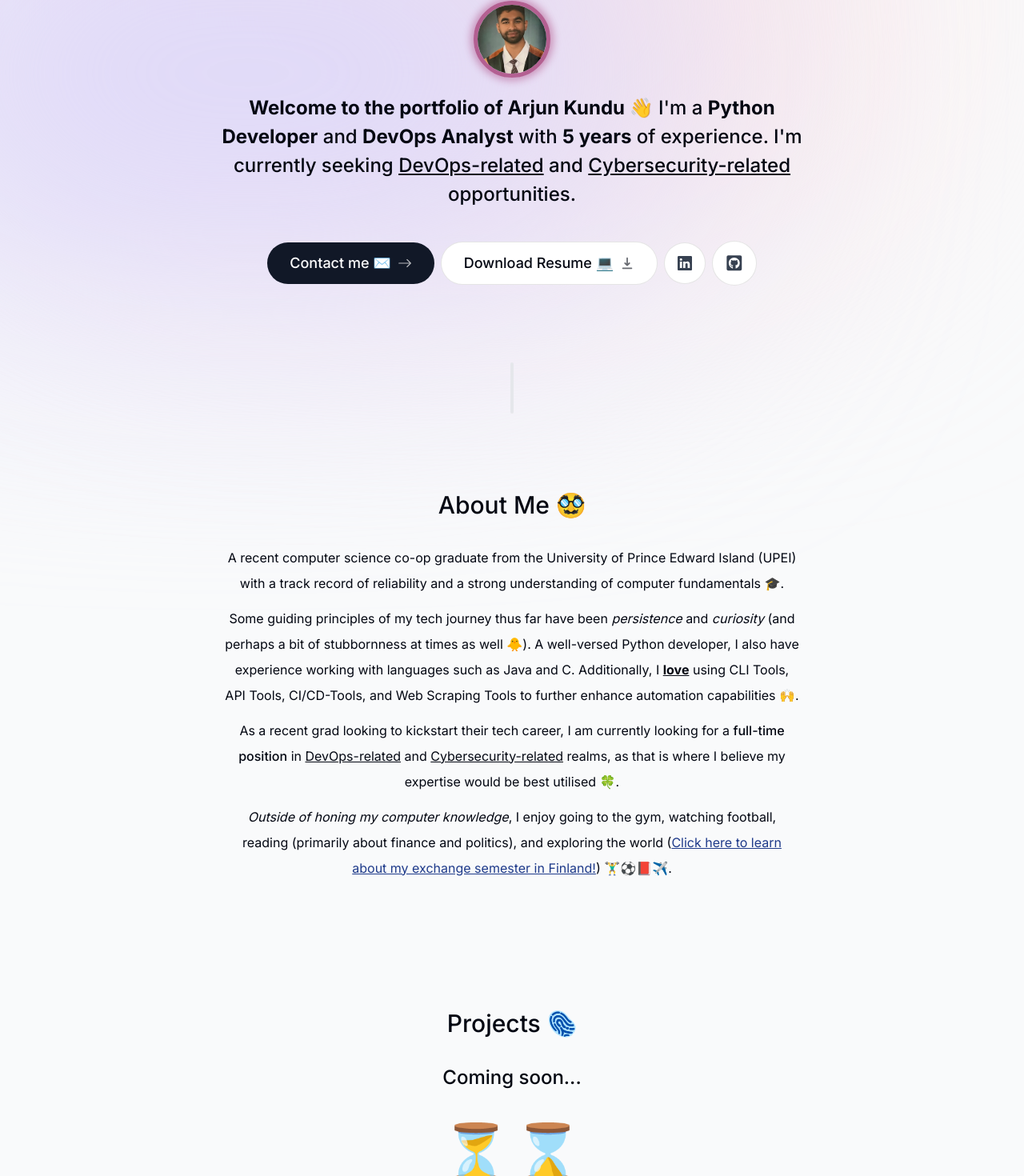
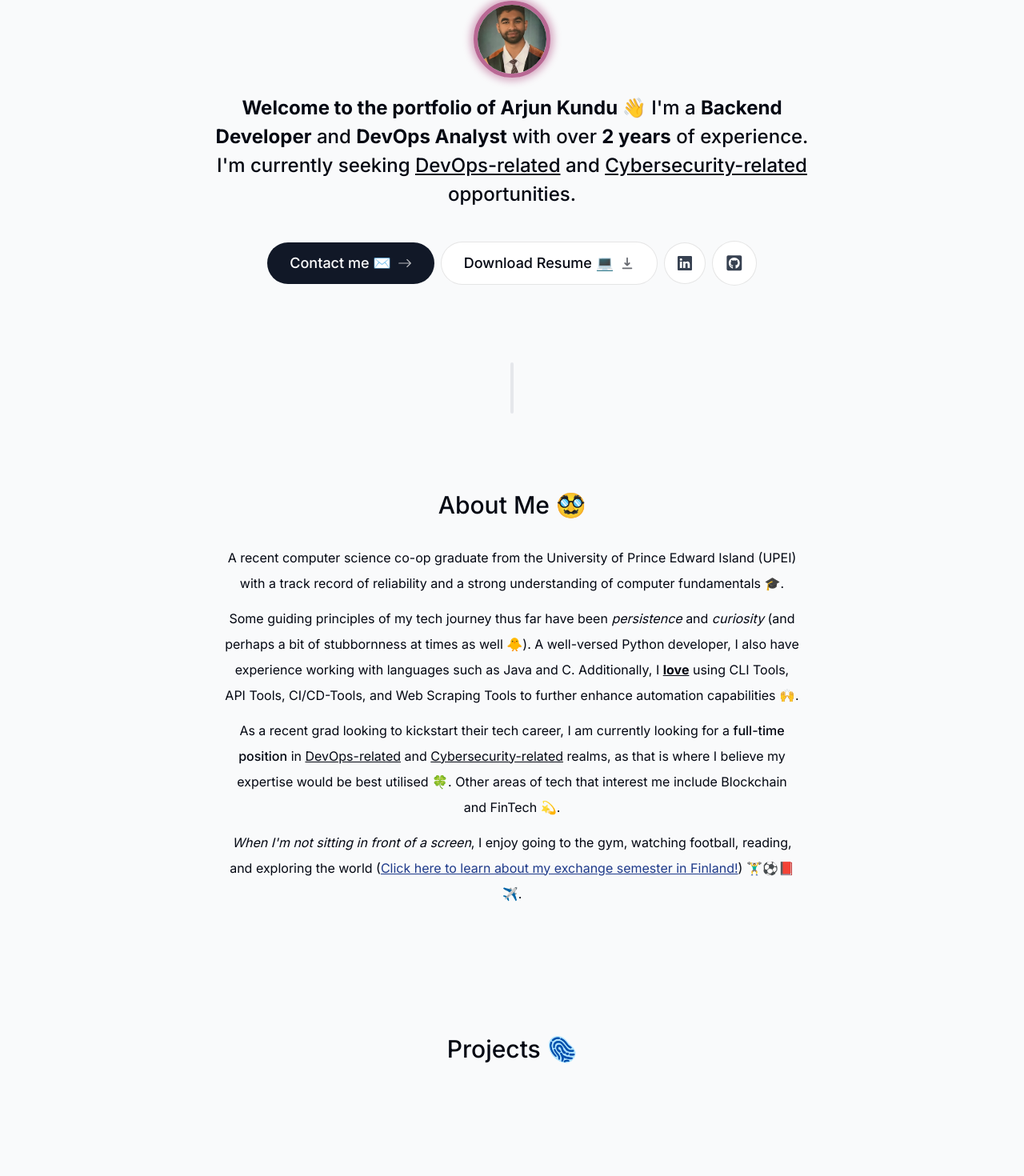
Before and after one commit to kunduarjun/portfolio, a Next.js app: page / in a window 1280 px wide. Shown: the part 143-1613 px from the top of the page at 80% size. Built offline with nearby package versions, Linux system fonts and the light colour scheme.

Commit message:
Returning after a month, doing some basic clean up…

```diff
--- a/app/layout.tsx
+++ b/app/layout.tsx
@@ -17,9 +17,6 @@ export default function RootLayout({
   return (
     <html lang="en">
       <body className={`${inter.className} bg-gray-50 text-gray-950 relative pt-28 sm:pt-36`}>
-        <div className="bg-[#fbe2e3] absolute top-[-6rem] -z-10 right-[11rem] h-[31.25rem] w-[31.25rem] rounded-full blur-[10rem] sm:w-[68.75rem]"></div>
-        <div className="bg-[#dbd7fb] absolute top-[-1rem] -z-10 left-[-35rem] h-[31.25rem] w-[50rem] rounded-full blur-[10rem] sm:w-[68.75rem] md:left-[-33rem] lg:left-[-28rem] xl:left-[-15rem] 2xl:left-[-5rem]"></div>
-
         <Header />
         {children}
       </body>
--- a/components/about.tsx
+++ b/components/about.tsx
@@ -16,10 +16,10 @@ export default function About() {
           Java and C. Additionally, I <span className="font-bold underline">love</span> using CLI Tools, API Tools, CI/CD-Tools, and Web Scraping Tools to further enhance automation capabilities 🙌.
         </p>
         <p className="mb-3">
-          As a recent grad looking to kickstart their tech career, I am currently looking for a <span className="font-medium">full-time position</span> in <span className="underline">DevOps-related</span> and <span className="underline">Cybersecurity-related</span> realms, as that is where I believe my expertise would be best utilised 🍀.
+          As a recent grad looking to kickstart their tech career, I am currently looking for a <span className="font-medium">full-time position</span> in <span className="underline">DevOps-related</span> and <span className="underline">Cybersecurity-related</span> realms, as that is where I believe my expertise would be best utilised 🍀. Other areas of tech that interest me include Blockchain and FinTech 💫.
         </p>
         <p>
-          <span className="italic">Outside of honing my computer knowledge</span>, I enjoy going to the gym, watching football, reading &#40;primarily about finance and politics&#41;, and exploring the world &#40;<a className="underline text-blue-900 hover:text-red-400 visited:text-purple-600" target="_blank" href="https://www.youtube.com/watch?v=bKNHtNM4quI">Click here to learn about my exchange semester in Finland!</a>&#41; 🏋️‍♂️⚽️📕✈️.
+          <span className="italic">When I'm not sitting in front of a screen</span>, I enjoy going to the gym, watching football, reading, and exploring the world &#40;<a className="underline text-blue-900 hover:text-red-400 visited:text-purple-600" target="_blank" href="https://www.youtube.com/watch?v=bKNHtNM4quI">Click here to learn about my exchange semester in Finland!</a>&#41; 🏋️‍♂️⚽️📕✈️.
         </p>
     </motion.section>
   )
--- a/components/intro.tsx
+++ b/components/intro.tsx
@@ -50,8 +50,8 @@ export default function Intro() {
 
       <motion.h1 className="mb-10 mt-5 px-4 text-xl font-medium !leading-[1.5] sm:text-2xl" initial={{ opacity: 0, y: 100 }} animate={{opacity: 1, y: 0 }}>
         <span className="font-bold">{`Welcome to the portfolio of Arjun Kundu 👋`}</span> {`I'm a `}
-        <span className="font-bold">{`Python Developer`}</span> {`and`} <span className="font-bold">{`DevOps Analyst`}</span> {`with `}
-        <span className="font-bold">{`5 years`}</span> {`of experience. `}
+        <span className="font-bold">{`Backend Developer`}</span> {`and`} <span className="font-bold">{`DevOps Analyst`}</span> {`with over `}
+        <span className="font-bold">{`2 years`}</span> {`of experience. `}
         {`I'm currently seeking `} <span className="underline">{`DevOps-related`}</span> {` and `} <span className="underline">{`Cybersecurity-related`}</span> {` opportunities.`}
       </motion.h1>
 
--- a/components/projects.tsx
+++ b/components/projects.tsx
@@ -7,8 +7,6 @@ export default function Projects() {
   return (
     <section className="mb-28 max-w-[45rem] text-center leading-8 sm:mb-40">
         <SectionHeading>Projects 🫆</SectionHeading>
-        <p className="mb-10 mt-5 px-4 text-xl font-medium !leading-[1.5] sm:text-2xl">Coming soon...</p>
-        <p className="text-7xl leading-none align-middle">⏳⌛️</p>
     </section>
   )
 }
```
Also changed, not shown: 1 other file (tests, documents, lock files or other folders).
